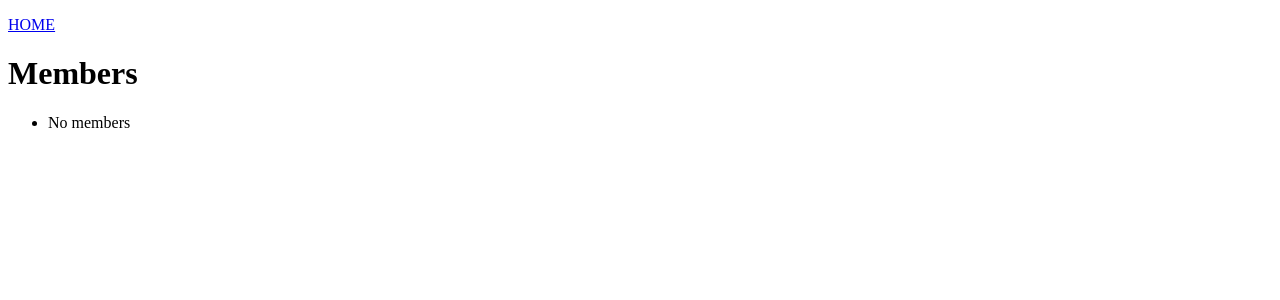
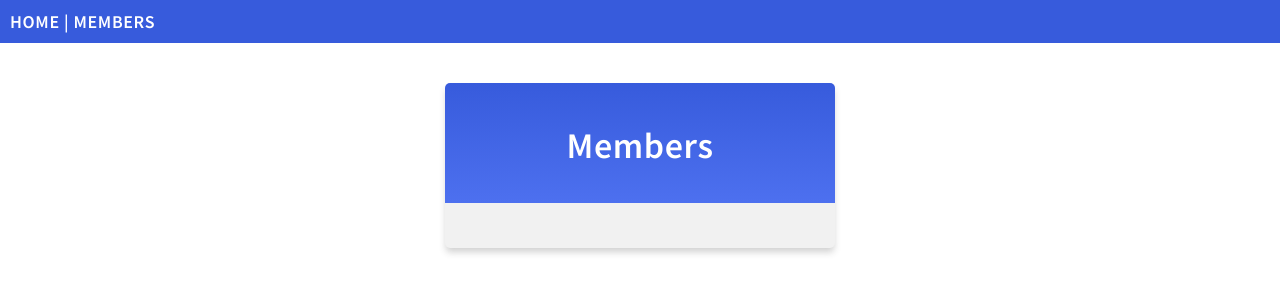
Before and after one commit to rcdavis/django-w3-tutorial, a Django app: page /members/ in a window 1280 px wide. Shown: the top 300 px of the page. Run offline with Django 5.2, Linux system fonts and the light colour scheme.

Commit message:
Added styles

```diff
--- a/my_tennis_club/members/templates/all_members.html
+++ b/my_tennis_club/members/templates/all_members.html
@@ -5,15 +5,13 @@
 {% endblock %}
 
 {% block content %}
-  <p><a href="/">HOME</a></p>
+  <div class="mycard">
+    <h1>Members</h1>
 
-  <h1>Members</h1>
-
-  <ul>
-    {% for x in mymembers %}
-      <li><a href="details/{{ x.id }}">{{ x.firstname }} {{ x.lastname }}</a></li>
-    {% empty %}
-      <li>No members</li>
-    {% endfor %}
-  </ul>
+    <ul>
+      {% for x in mymembers %}
+        <li onclick="window.location = 'details/{{ x.id }}'">{{ x.firstname }} {{ x.lastname }}</li>
+      {% endfor %}
+    </ul>
+  </div>
 {% endblock %}
--- a/my_tennis_club/members/templates/master.html
+++ b/my_tennis_club/members/templates/master.html
@@ -1,9 +1,16 @@
+{% load static %}
 <!DOCTYPE html>
 <html>
   <head>
     <title>{% block title %}{% endblock %}</title>
+    <link rel="stylesheet" href="{% static 'mystyles.css' %}">
   </head>
   <body>
+    <div class="topnav">
+      <a href="/">HOME</a> |
+      <a href="/members">MEMBERS</a>
+    </div>
+
     {% block content %}
     {% endblock %}
   </body>
--- /dev/null
+++ b/my_tennis_club/mystaticfiles/mystyles.css
@@ -0,0 +1,63 @@
+@import url('https://fonts.googleapis.com/css2?family=Source+Sans+Pro:wght@400;600&display=swap');
+body {
+  margin:0;
+  font: 600 18px 'Source Sans Pro', sans-serif;
+  letter-spacing: 0.64px;
+  color: #585d74;
+}
+.topnav {
+  background-color:#375BDC;
+  color:#ffffff;
+  padding:10px;
+}
+.topnav a:link, .topnav a:visited {
+  text-decoration: none;
+  color: #ffffff;
+}
+.topnav a:hover, .topnav a:active {
+  text-decoration: underline;
+}
+.mycard {
+  background-color: #f1f1f1;
+  background-image: linear-gradient(to bottom, #375BDC, #4D70EF);
+  background-size: 100% 120px;
+  background-repeat: no-repeat;
+  margin: 40px auto;
+  width: 350px;
+  border-radius: 5px;
+  box-shadow: 0 5px 7px -1px rgba(51, 51, 51, 0.23);
+  padding: 20px;
+}
+.mycard h1 {
+  text-align: center;
+  color:#ffffff;
+  margin:20px 0 60px 0;
+}
+ul {
+  list-style-type: none;
+  padding: 0;
+  margin: 0;
+}
+li {
+  background-color: #ffffff;
+  background-image: linear-gradient(to right, #375BDC, #4D70EF);
+  background-size: 50px 60px;
+  background-repeat: no-repeat;
+  cursor: pointer;
+  transition: transform .25s;
+  border-radius: 5px;
+  box-shadow: 0 5px 7px -1px rgba(51, 51, 51, 0.23);
+  padding: 15px;
+  padding-left: 70px;
+  margin-top: 5px;
+}
+li:hover {
+  transform: scale(1.1);
+}
+a:link, a:visited {
+  color: #375BDC;
+}
+.main, .main h1 {
+  text-align:center;
+  color:#375BDC;
+}
```
Also changed, not shown: my_tennis_club/members/templates/details.html (+5 -5 lines), my_tennis_club/members/templates/main.html (+5 -3 lines).
